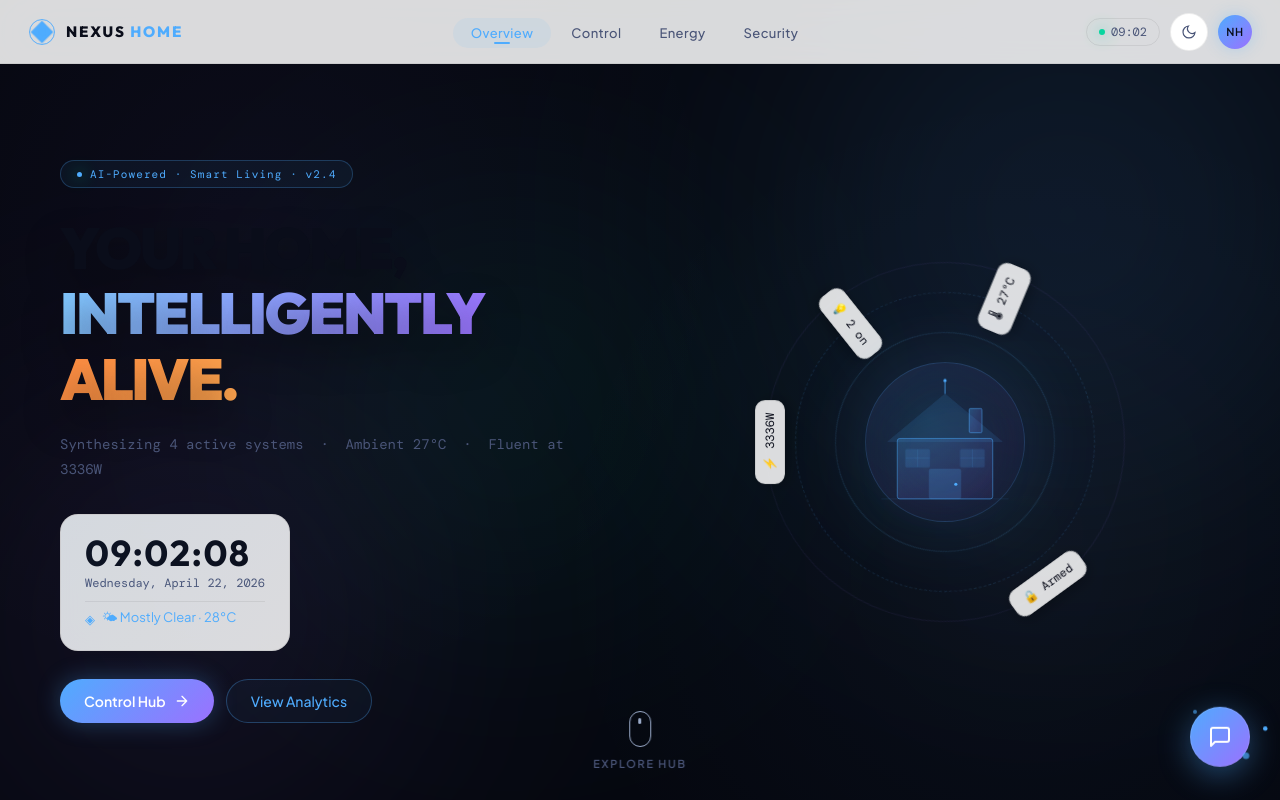
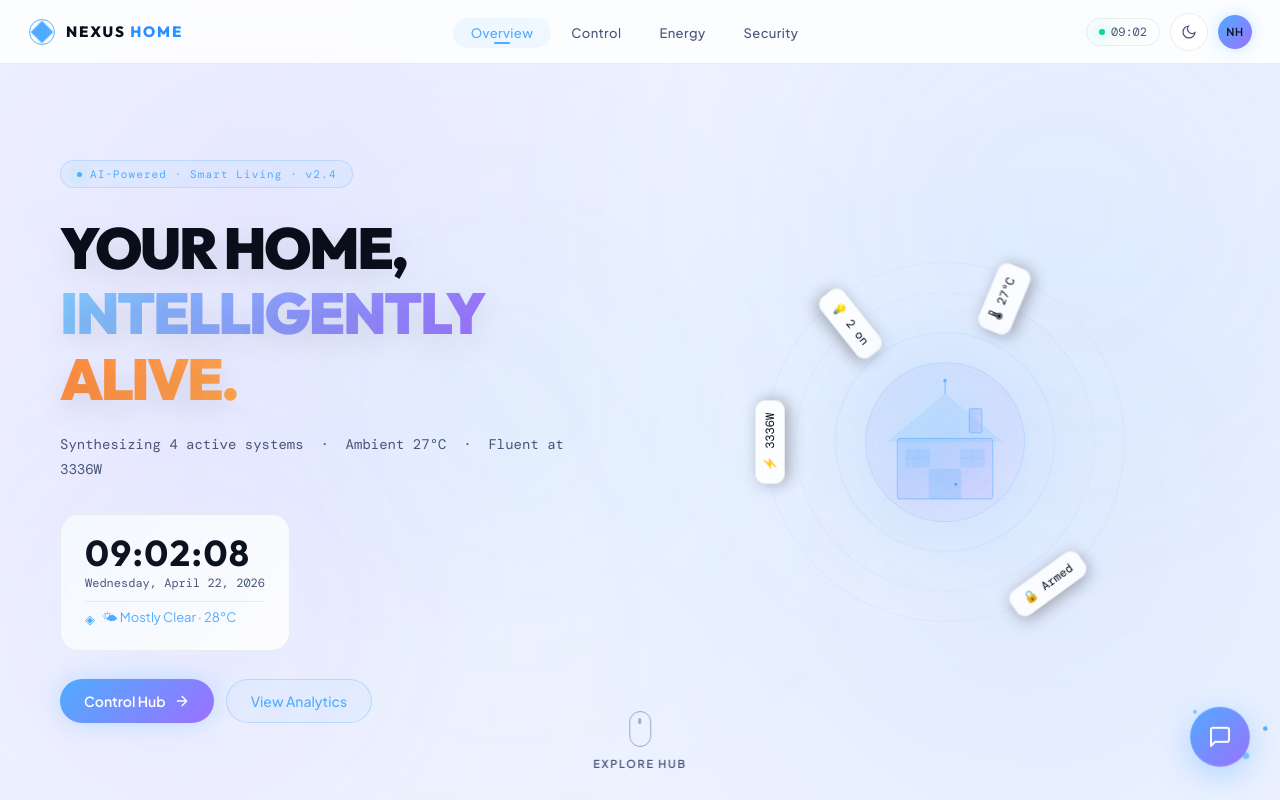
Before and after one commit to BiswajithPN/ai-smart-home-dashboard, a plain HTML site: page index.html in a window 1280 px wide. Both pictures are taken after a click on the button "Toggle theme". Shown: the top 800 px of the page. Drawn offline with nearby package versions, Linux system fonts and the light colour scheme; animation ran at ten frames a second; a web font is replaced by a local one.

Commit message:
Fix light theme contrast, hero background, and navbar styling bugs

```diff
--- a/style.css
+++ b/style.css
@@ -263,6 +263,8 @@ ul, ol { list-style: none; }
 }
 .nav-wordmark em { font-style: normal; color: var(--a1); }
 
+[data-theme="light"] .nav-wordmark em { color: #2B8FFF; } /* Slightly darker blue for contrast */
+
 .nav-links {
   display: flex; gap: 2px; flex: 1; justify-content: center;
 }
@@ -397,9 +399,10 @@ ul, ol { list-style: none; }
   display: flex; flex-direction: column;
   justify-content: flex-start;
   padding: 160px 60px 60px;
-  background: radial-gradient(circle at 20% 30%, rgba(155,113,255,0.05) 0%, transparent 40%),
-              radial-gradient(circle at 80% 70%, rgba(79,172,254,0.05) 0%, transparent 40%),
-              rgba(5,7,15,1);
+  background: radial-gradient(circle at 20% 30%, rgba(155,113,255,0.08) 0%, transparent 40%),
+              radial-gradient(circle at 80% 70%, rgba(79,172,254,0.08) 0%, transparent 40%),
+              var(--bg);
+  transition: background 0.4s var(--ease-out);
 }
 
 .nebula {
@@ -415,6 +418,11 @@ ul, ol { list-style: none; }
 .n3 { width: 500px; height: 500px; top: 20%; left: 20%; background: radial-gradient(circle, rgba(0,245,196,0.1), transparent 80%); animation-delay: -10s; animation-duration: 18s; }
 .n4 { width: 250px; height: 250px; bottom: 20%; right: 10%; background: radial-gradient(circle, rgba(255,140,66,0.07), transparent 70%); animation-delay: -3s; animation-duration: 20s; }
 
+[data-theme="light"] .nebula {
+  mix-blend-mode: multiply;
+  opacity: 0.6;
+}
+
 @keyframes nebulaFloat {
   0%,100% { transform: translate(0,0) scale(1); }
   25% { transform: translate(20px,-30px) scale(1.05); }
@@ -432,6 +440,11 @@ ul, ol { list-style: none; }
   position: absolute; border-radius: 50%;
   background: white;
   animation: starTwinkle var(--tw-dur, 3s) var(--tw-delay, 0s) ease-in-out infinite;
+}
+
+[data-theme="light"] .star {
+  background: var(--a1);
+  opacity: 0.4;
 }
 @keyframes starTwinkle {
   0%,100% { opacity: var(--base-op, 0.3); transform: scale(1); }
@@ -499,8 +512,12 @@ ul, ol { list-style: none; }
   line-height: 1.1;
   letter-spacing: -0.04em;
   color: var(--text);
+  text-shadow: 0 10px 30px rgba(0,0,0,0.1);
+  text-transform: uppercase;
+}
+
+[data-theme="dark"] .ht-line {
   text-shadow: 0 20px 40px rgba(0,0,0,0.4);
-  text-transform: uppercase;
 }
 
 .ht-gradient {
```
